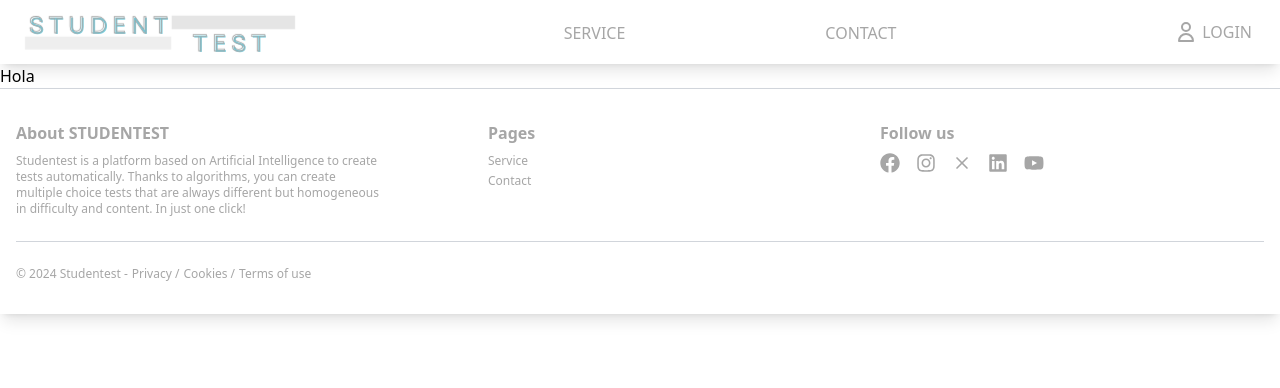
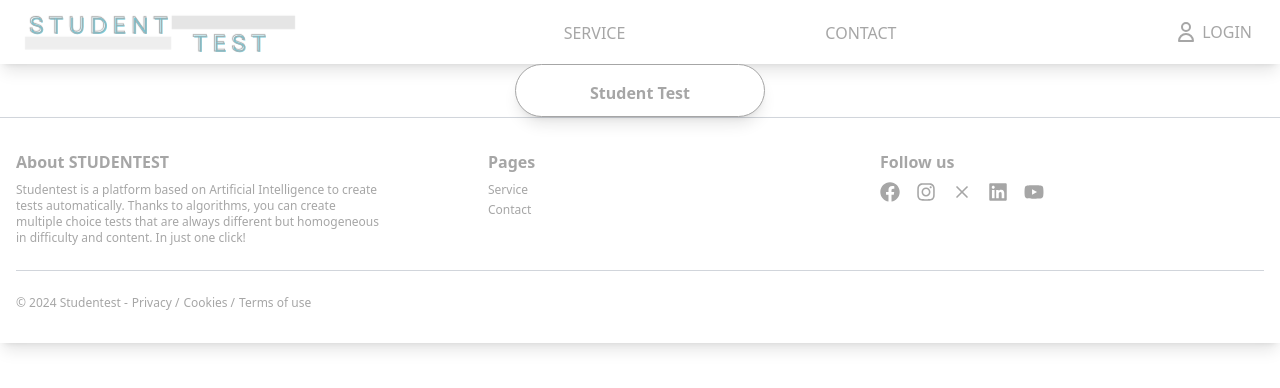
Before and after one commit to pilimuino/Studentest, a React (Vite) app: page / in a window 1280 px wide. Shown: the top 388 px of the page. Built offline with nearby package versions, Linux system fonts and the light colour scheme; a web font is replaced by a local one.

Commit message:
[ST-20]feat:ST-22 Develop Button Component

```diff
--- a/src/App.jsx
+++ b/src/App.jsx
@@ -1,13 +1,14 @@
 import Navbar from '@/components/navbar/Navbar';
 import './index.css';
 import Footer from './components/footer/Footer';
+import Button from './components/button/Button';
 
 function App() {
   return (
     <div >
       <Navbar/>
       <main>
-      <h1>Hola</h1>
+      <Button/>
       </main>
       <Footer/>
     </div>
--- /dev/null
+++ b/src/components/button/Button.jsx
@@ -0,0 +1,15 @@
+import React from 'react';
+
+const Button = () => {
+    return (
+        <div>
+            <div className=" z-10 text-center">
+            <button className="bg-white text-[#a6a6a6] border border-[#a6a6a6] font-semibold py-4 px-8 rounded-full shadow-lg hover:text-[#068ca4] transition duration-300" style={{ width: '250px', height: '53px' }}>
+                Student Test
+            </button>
+            </div>
+        </div>
+        );
+    }
+
+export default Button;
```
